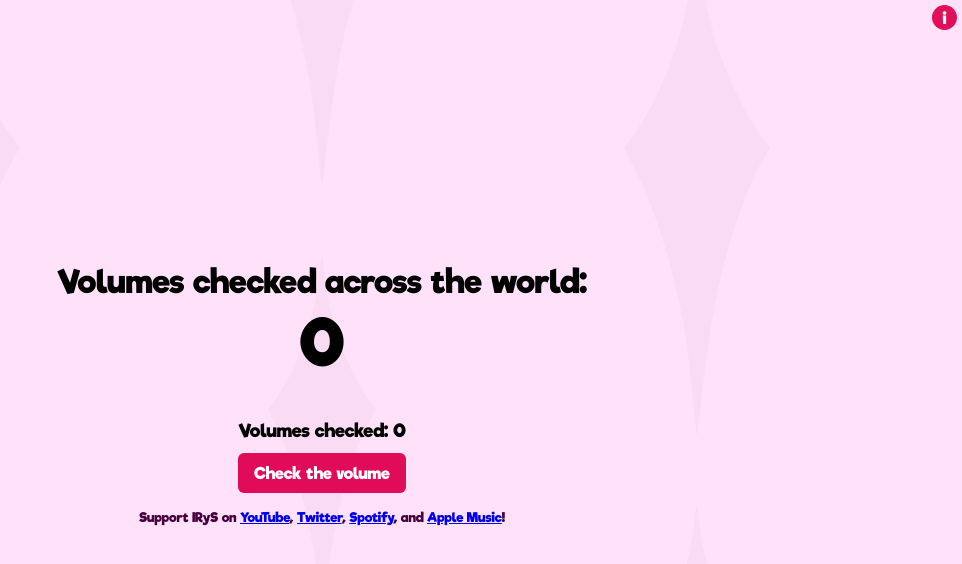
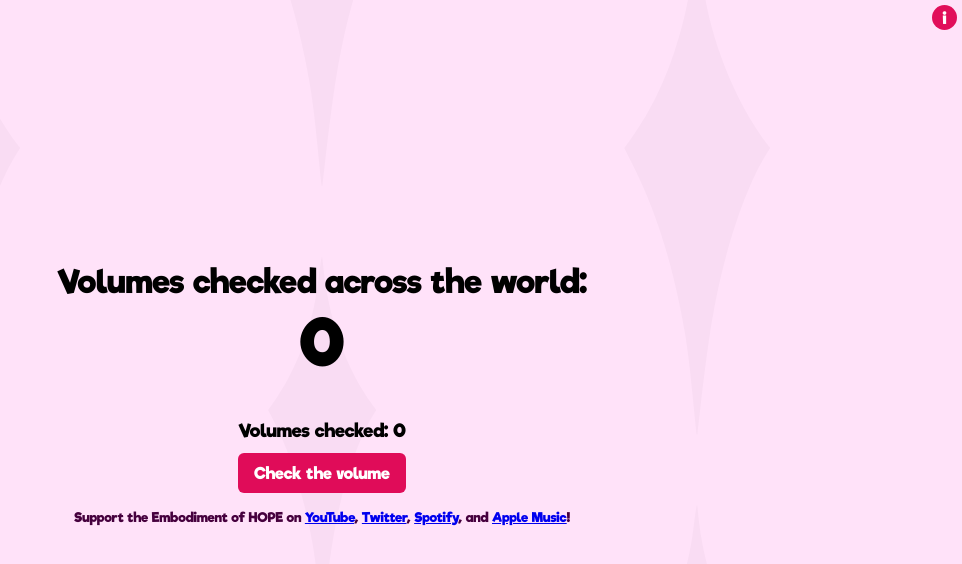
Before and after one commit to Pyreko/hows-the-volume, a SvelteKit app in the folder site/: page / in a window 1280 px wide. Shown: the top 564 px of the page, without its empty margins (318-1280 px from the left). Built offline with nearby package versions, Linux system fonts and the light colour scheme; no server answers.

Commit message:
actually prevent hpo flash by using +page.ts

```diff
--- a/site/src/lib/components/Button.svelte
+++ b/site/src/lib/components/Button.svelte
@@ -1,10 +1,17 @@
 <script lang="ts">
-	import { clickOpacity, localCount, incrementGlobalCount, API_URL, randomInt } from '$lib/store';
+	import { clickOpacity, localCount, incrementGlobalCount, API_URL } from '$lib/store';
 	import { onDestroy } from 'svelte';
 
 	let clickTimeout: undefined | ReturnType<typeof setTimeout> = undefined;
 	let clickTimer: undefined | ReturnType<typeof setInterval> = undefined;
 	let numAudioTracks: undefined | number = undefined;
+
+	/**
+	 *  Returns a random value from 0 to the given `maxVal`.
+	 */
+	function randomInt(maxVal: number) {
+		return Math.floor(Math.random() * (maxVal + 1));
+	}
 
 	const DEFAULT_NUM_AUDIO_TRACKS = 43;
 	const getNumAudioTracks = async (): Promise<number> => {
--- a/site/src/lib/components/Iwys.svelte
+++ b/site/src/lib/components/Iwys.svelte
@@ -1,7 +1,7 @@
 <script lang="ts">
-	interface Props {
-		nephilimLabel: string | string[];
-	}
+	type Props = {
+		nephilimLabel: string | [string, string];
+	};
 
 	let { nephilimLabel }: Props = $props();
 
--- a/site/src/lib/store.ts
+++ b/site/src/lib/store.ts
@@ -89,10 +89,3 @@ export const globalCount = writable(0, (set) => {
 });
 
 export const clickOpacity = writable(0);
-
-/**
- *  Returns a random value from 0 to the given `maxVal`.
- */
-export function randomInt(maxVal: number) {
-	return Math.floor(Math.random() * (maxVal + 1));
-}
--- a/site/src/routes/+layout.svelte
+++ b/site/src/routes/+layout.svelte
@@ -1,5 +1,7 @@
 <script lang="ts">
 	import '../styles/fonts.css';
+
+
 	interface Props {
 		children?: import('svelte').Snippet;
 	}
--- a/site/src/routes/+page.svelte
+++ b/site/src/routes/+page.svelte
@@ -6,12 +6,16 @@
 	import InfoModal from '$lib/components/InfoModal.svelte';
 	import IrysPic from '$lib/components/IrysPic.svelte';
 	import Iwys from '$lib/components/Iwys.svelte';
-	import { clickOpacity, getGlobalCount, globalCount, randomInt, setGlobalCount } from '$lib/store';
+	import { clickOpacity, getGlobalCount, globalCount, setGlobalCount } from '$lib/store';
 	import Anniversary from '$lib/components/Anniversary.svelte';
 	import Diamonds from '$lib/components/Diamonds.svelte';
 	import Confetti from '$lib/components/Confetti.svelte';
 	import Birthday from '$lib/components/Birthday.svelte';
 	import { onMount } from 'svelte';
+	import type { PageData } from './$types';
+
+	const { data }: { data: PageData } = $props();
+	const { nephilimLabel } = data;
 
 	async function initializeGlobalCount() {
 		const val = await getGlobalCount();
@@ -63,27 +67,6 @@
 	function shouldShowConfetti(): boolean {
 		return isAnniversary() || isBirthday();
 	}
-
-	const nephilimLabels = [
-		'Hope',
-		'the nephilim',
-		'███████ IRyS',
-		'the "seiso" nephilim',
-		'the seiso nephilim',
-		'the pon',
-		'the Embodiment of HOPE',
-		'the keyboard enthusiast',
-		'Umino Milk',
-		'The Hot Pink One',
-		['the Diamond Girlfriend', 'https://www.youtube.com/watch?v=EXM0EE_NpQc']
-	];
-
-	const IRYS_LABEL_OFFSET = 20;
-	const nephilimLabelIndex = randomInt(nephilimLabels.length - 1 + IRYS_LABEL_OFFSET);
-	const nephilimLabel =
-		nephilimLabelIndex <= IRYS_LABEL_OFFSET
-			? 'IRyS'
-			: nephilimLabels[nephilimLabelIndex - IRYS_LABEL_OFFSET];
 </script>
 
 <Diamonds />
--- /dev/null
+++ b/site/src/routes/+page.ts
@@ -0,0 +1,35 @@
+import type { PageLoad } from "./$types";
+
+const nephilimLabels = [
+    'Hope',
+    'the nephilim',
+    '███████ IRyS',
+    'the "seiso" nephilim',
+    'the seiso nephilim',
+    'the pon',
+    'the Embodiment of HOPE',
+    'the keyboard enthusiast',
+    'Umino Milk',
+    'The Hot Pink One',
+    ['the Diamond Girlfriend', 'https://www.youtube.com/watch?v=EXM0EE_NpQc']
+];
+const IRYS_LABEL_OFFSET = 20;
+
+/**
+ *  Returns a random value from 0 to the given `maxVal`.
+ */
+function randomInt(maxVal: number) {
+    return Math.floor(Math.random() * (maxVal + 1));
+}
+
+export const load: PageLoad =
+    () => {
+
+        const nephilimLabelIndex = randomInt(nephilimLabels.length - 1 + IRYS_LABEL_OFFSET);
+
+        return {
+            nephilimLabel: nephilimLabelIndex <= IRYS_LABEL_OFFSET
+                ? 'IRyS'
+                : nephilimLabels[nephilimLabelIndex - IRYS_LABEL_OFFSET]
+        };
+    }
```
Also changed, not shown: site/src/routes/+layout.ts (line endings or trailing spaces).
